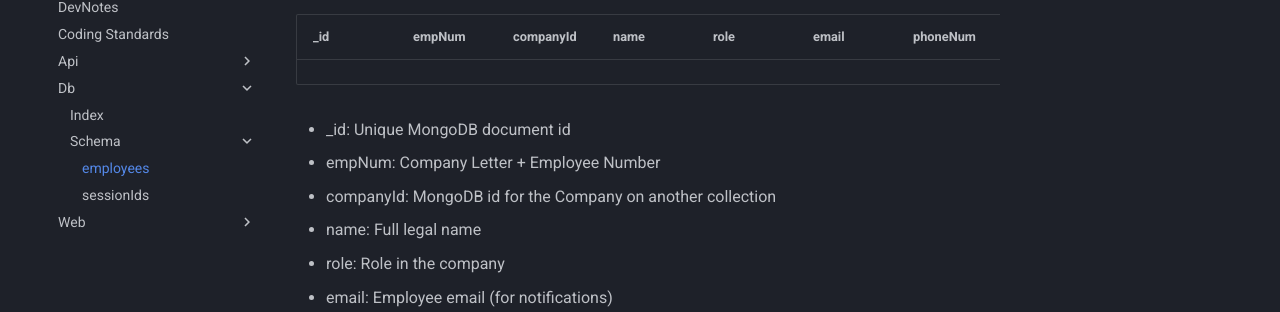
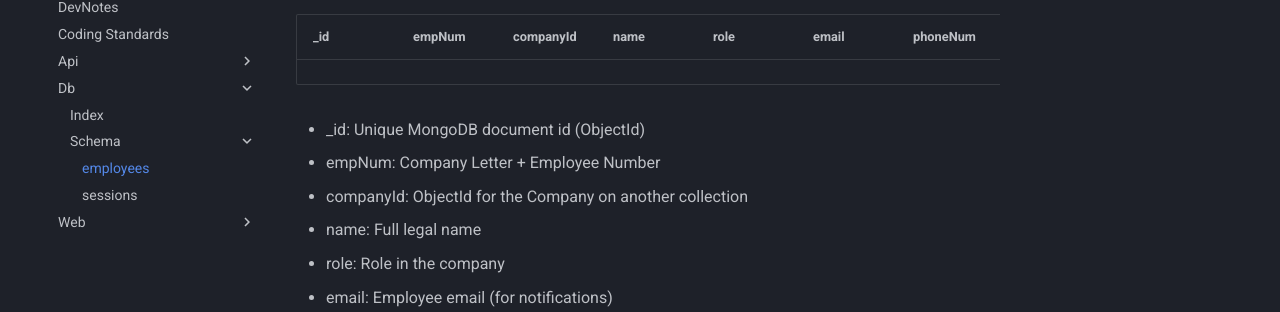
Before and after one commit to MillenniumCodeDev/Docs, an MkDocs documentation site: the page built from docs/development/db/schema/employees.md, in a window 1280 px wide and 935 px high. Shown: the part 212-524 px from the top of the window. Built offline with MkDocs 1.6.1 and Material for MkDocs 9.7.7, drawn with Linux system fonts in a browser that asks for light colours.

Commit message:
add more details

```diff
--- a/docs/development/db/schema/employees.md
+++ b/docs/development/db/schema/employees.md
@@ -5,9 +5,9 @@
 | _id | empNum | companyId | name | role | email | phoneNum | password | vatId | ssNum | active | type |
 |-----|--------|-----------|------|------|-------|----------|----------|-------|-------|--------|------|
 
-* _id: Unique MongoDB document id
+* _id: Unique MongoDB document id (ObjectId)
 * empNum: Company Letter +  Employee Number
-* companyId: MongoDB id for the Company on another collection
+* companyId: ObjectId for the Company on another collection
 * name: Full legal name
 * role: Role in the company
 * email: Employee email (for notifications)
```
Also changed, not shown: docs/development/db/schema/sessionIds.md (deleted, +0 -6 lines), docs/development/db/schema/sessions.md (added, +11 -0 lines).
